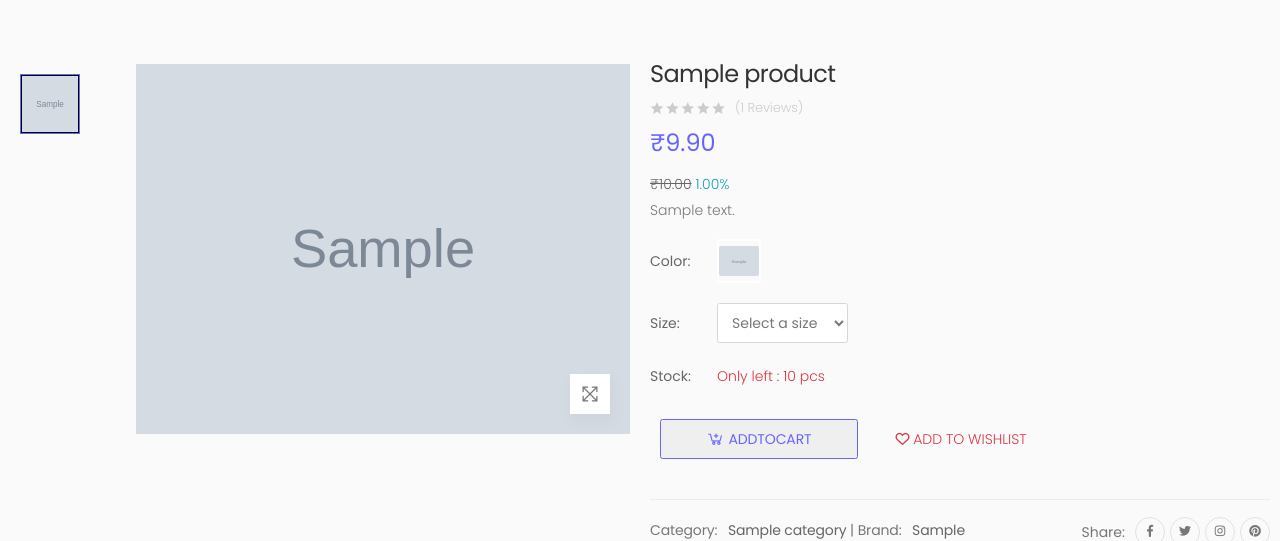
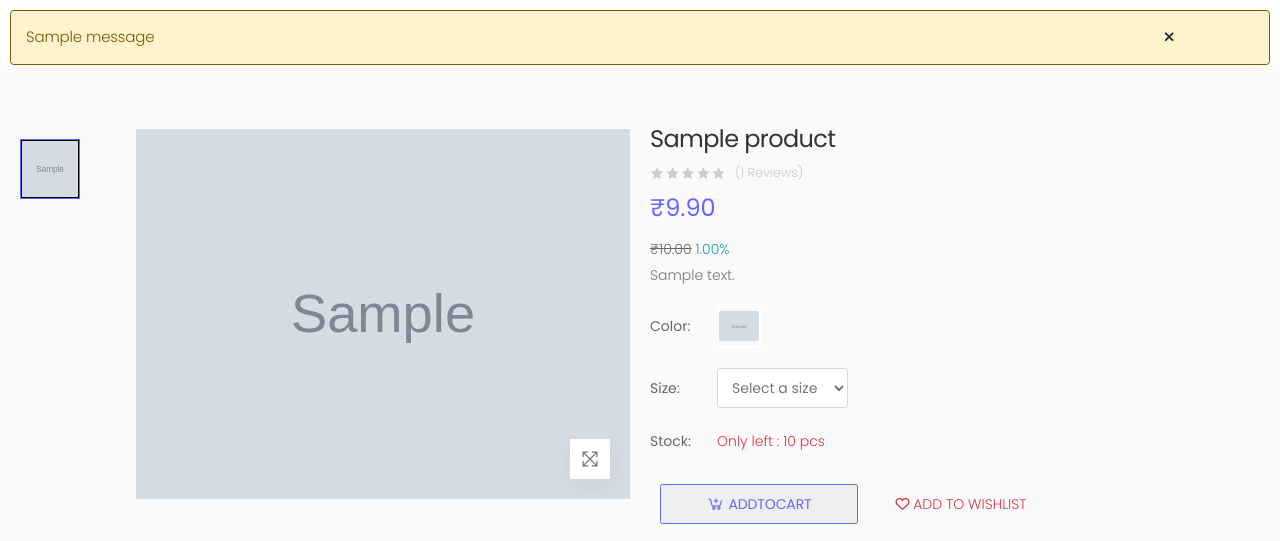
Before and after one commit to muhammedraashid/prokit, a Django app: a page that uses users/templates/product.html in a window 1280 px wide. Shown: the part 171-712 px from the top of the page. Run offline with Django 5.2, Linux system fonts and the light colour scheme; tables that the repository leaves empty hold one stand-in row (values such as "Sample post"); grey boxes marked "Sample" are stand-in pictures; one stand-in notice (Sample message) is shown; parts of the project's set-up code (start-up, migrations or seed data) failed here and were passed over; some libraries are stand-ins or nearby versions.

Commit message:
fixed product adding validation

```diff
--- a/cart/views.py
+++ b/cart/views.py
@@ -67,6 +67,10 @@ def add_to_cart(request,variant_size_slug):
     user = request.user
     variant_size = get_object_or_404(VariantSize,slug=variant_size_slug)
     cart = Cart.objects.get(user=user)
+    if variant_size.stock < 1 :
+        messages.warning(request, "Sorry, This product is out of stock!")
+        return redirect('user_product_view',variant_size_slug)
+
     if request.method == 'POST':
         quantity = int(request.POST.get('quantity',1))
         if quantity <= 10 :
--- a/products/views.py
+++ b/products/views.py
@@ -44,19 +44,12 @@ def add_product(request):
             if not category_id:
                 raise ValidationError("Category is required")
 
-
+            price=request.POST.get('price')
             name = request.POST.get("name", "").strip()
 
-            price = request.POST.get('price')
-            if not price or not price.isdigit():
-                messages.warning(request, "Enter a valid Price Money")
+            if price < 0 :
+                messages.warning(request,"Enter a valid Price Money")
                 return redirect('add_product')
-
-            price = int(price)  # Convert to integer after validation
-            if price < 0:
-                messages.warning(request, "Enter a valid Price Money")
-                return redirect('add_product')
-
             if not name:
                 messages.error(request, "Product name cannot be empty or contain only spaces.")
                 return redirect('add_product')
@@ -136,7 +129,8 @@ def add_product(request):
     context = {
         'categories': categories,
         'category_id': category_id,
-        # 'total_stock': total_stock
+        # 'total_stock': git checkout <commit_hash> -- <path_to_file>
+
     }
     return render(request, 'admin_panel/add_product.html', context)
 
@@ -300,6 +294,7 @@ def update_variant(request, variant_slug ):
     existing_images = variant.images.all()
     sizes = variant.sizes.all()
     variants =variant.sizes.all()
+
     if request.method == 'POST':
         # Update variant fields
         variant.color = request.POST.get('color')
@@ -307,7 +302,6 @@ def update_variant(request, variant_slug ):
         sizes = Size.objects.filter(category=category).values_list('size', flat=True)
         for size in sizes:
             stock = request.POST.get(f"{size}")
-
             variant_size = get_object_or_404(VariantSize, variant=variant, size=size)
             variant_size.stock = stock if stock is not None and stock.isdigit() and int(stock) >= 0 else 0
             variant_size.save()
@@ -324,7 +318,6 @@ def update_variant(request, variant_slug ):
                     )
 
         VariantImages.objects.bulk_create(variant_images)
-
         if variant_images :
             return redirect('variant_edit',variant.slug)
         else:
@@ -381,6 +374,13 @@ def add_variant(request, slug):
                     size = size,
                     stock = int(stock),
                 )
+            else:
+                 VariantSize.objects.create(
+                    variant = variant,
+                    size = size,
+                    stock = 0,
+                )
+
 
         messages.success(request, "Variant created successfully!")
         return redirect('admin_product_view', slug=slug)
--- a/users/templates/product.html
+++ b/users/templates/product.html
@@ -15,10 +15,19 @@
                 </ol>
             </div>
         </nav>
+        {% if messages %}
+        {% for message in messages %}
+        <div class="alert alert-warning alert-dismissible fade show text-center" role="alert">
+            {{ message }}
+            <button type="button" class="btn" data-bs-dismiss="alert" aria-label="Close"><i class="fas fa-times"></i></button>
+        </div>
+    {% endfor %}
+   {% endif %}
 <main class="main" style="background-color: #fafafa ;padding-block: 5%;">
 
     <div class="page-content">
         <div class="container">
+
             <div class="product-details-top">
                 <div class="row">
                     <div class="col-md-6">
@@ -56,6 +65,7 @@
 
                     <div class="col-md-6">
                         <div class="product-details">
+
                             <h1 class="product-title">{{ product.name|capfirst }}</h1>
                             <div class="ratings-container">
                                 <div class="ratings">
--- a/wishlist/views.py
+++ b/wishlist/views.py
@@ -15,6 +15,10 @@ def add_to_wishlist(request, variant_size_slug):
     try:
         variant = get_object_or_404(VariantSize, slug=variant_size_slug)
         wishlist, created = Wishlist.objects.get_or_create(user=request.user)
+
+        if variant.stock < 1 :
+            messages.warning(request, "Sorry, This product is out of stock!")
+            return redirect('user_product_view',variant_size_slug)
 
         if WishlistItem.objects.filter(wishlist=wishlist, variant_size=variant).exists():
             messages.error(request, "Item already in wishlist")
```
